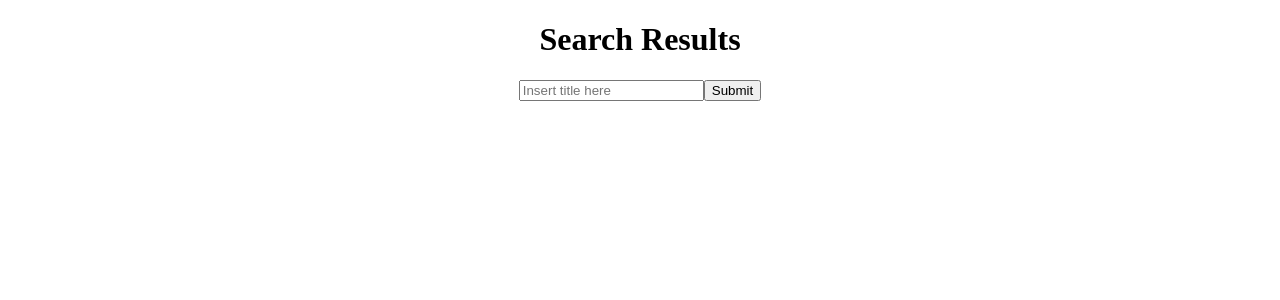
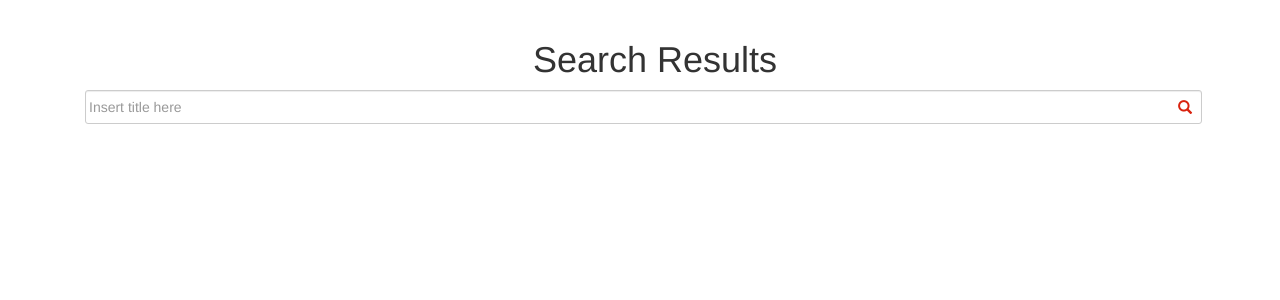
Before and after one commit to samoth33/web-movie-scraper, an Angular app in the folder web-movie-scraper/: page / in a window 1280 px wide. Shown: the top 300 px of the page. Built offline with nearby package versions, Linux system fonts and the light colour scheme.

Commit message:
funzione previsioni di ricerca + modifiche CSS

```diff
--- a/web-movie-scraper/src/app/search-page/search-page.component.css
+++ b/web-movie-scraper/src/app/search-page/search-page.component.css
@@ -1,37 +1,47 @@
-/*
-h1
-{
-    font-family: "Great Vibes", cursive;
-    font-size: 9git0px;
-    line-height: 100px;
-    font-weight: normal;
-    margin-bottom: 0px;
-    margin-top: 30px;
-    text-align: center;
-    text-shadow: 0 1px 1px #fff;
-    color: rgb(92, 10, 168);
+@import "http://fonts.googleapis.com/css?family=Roboto:300,400,500,700";
+@import "https://maxcdn.bootstrapcdn.com/bootstrap/3.3.7/css/bootstrap.min.css";
+
+#custom-search-input {
+    margin:0;
+    margin-top: 10px;
+    padding: 0;
 }
 
+#custom-search-input .search-query {
+    padding-right: 3px;
+    padding-right: 4px \9;
+    padding-left: 3px;
+    padding-left: 4px \9;
+    /* IE7-8 doesn't have border-radius, so don't indent the padding */
 
-input
-{
-    text-align: center;
-    border-radius: 4px;
-    width: 500px;
-    height: 50px;
-    text-decoration: none;
-    font: bold 12px Arial, Helvetica, sans-serif;
-    color: black;
-    border: solid 1px #0076a3;
+    margin-bottom: 0;
+    -webkit-border-radius: 3px;
+    -moz-border-radius: 3px;
+    border-radius: 3px;
 }
 
-*/
+#custom-search-input button {
+    border: 0;
+    background: none;
+    /** belows styles are working good */
+    padding: 2px 5px;
+    margin-top: 2px;
+    position: relative;
+    left: -28px;
+    /* IE7-8 doesn't have border-radius, so don't indent the padding */
+    margin-bottom: 0;
+    -webkit-border-radius: 3px;
+    -moz-border-radius: 3px;
+    border-radius: 3px;
+    color:#D9230F;
+}
 
-@import "http://fonts.googleapis.com/css?family=Roboto:300,400,500,700";
-
+.search-query:focus + button {
+    z-index: 3;
+}
 .container { margin-top: 20px; }
 .mb20 { margin-bottom: 20px; }
-.search-result .thumbnail { border-radius: 0 !important; }
+.search-result .thumbnail { border-radius: 0 !important; border:none !important; margin-bottom: 0px !important; margin-top: 2px !important; }
 .search-result:first-child { margin-top: 0 !important; }
 .search-result { margin-top: 20px; }
 .search-result .col-md-2 { border-right: 1px dotted #ccc; min-height: 140px; }
@@ -39,7 +49,7 @@ input
 .search-result ul li { font: 400 normal .85em "Roboto",Arial,Verdana,sans-serif;  line-height: 30px; }
 .search-result ul li i { padding-right: 5px; }
 .search-result .col-md-7 { position: relative; }
-.search-result h3 { font: 500 normal 1.375em "Roboto",Arial,Verdana,sans-serif; margin-top: 0 !important; margin-bottom: 10px !important; }
+.search-result h3 { font: 500 normal 1.375em "Roboto",Arial,Verdana,sans-serif; margin-top: 7px !important; margin-bottom: 10px !important; }
 .search-result h3 > a, .search-result i { color: #248dc1 !important; }
 .search-result p { font: normal normal 1.125em "Roboto",Arial,Verdana,sans-serif; }
 .search-result span.plus { position: absolute; right: 0; top: 126px; }
@@ -47,3 +57,10 @@ input
 .search-result span.plus a:hover { background-color: #414141; }
 .search-result span.plus a i { color: #fff !important; }
 .search-result span.border { display: block; width: 97%; margin: 0 15px; border-bottom: 1px dotted #ccc; }
+.col-sm-6 {  width: 100% !important; }
+.borderedrow
+{
+    text-align: center;
+    border: 3px solid grey;
+    margin-top: 15px;
+}
--- a/web-movie-scraper/src/app/search-page/search-page.component.html
+++ b/web-movie-scraper/src/app/search-page/search-page.component.html
@@ -1,12 +1,20 @@
 <div class="container">
     <h1>Search Results</h1>
-    <form>
-        <input class="form-control" type="search" [(ngModel)]="title" placeholder="Insert title here" [ngModelOptions]="{standalone: true}">
-        <input type="submit" class="btn btn-sm btn-primary" (click)="getResult()">
-    </form>
+    <div id="custom-search-input">
+        <div class="input-group col-md-12">
+            <input type="text" class="  search-query form-control"
+                [(ngModel)]="title" placeholder="Insert title here" [ngModelOptions]="{standalone: true}"
+                    (keydown) = "searchBar($event)" />
+            <span class="input-group-btn">
+                <button class="btn btn-danger" type="button" (click)="getResult()">
+                    <span class=" glyphicon glyphicon-search"></span>
+                </button>
+            </span>
+        </div>
+    </div>
     <h2 class="lead" *ngIf="listaFilm != 0"><strong class="text-danger">{{listaFilm.length}}</strong> results were found for the search for <strong class="text-danger">{{title}}</strong></h2>
-    <div class="row"  *ngFor="let film of listaFilm;">
-        <section class="col-xs-12 col-sm-6 col-md-12" align="left">
+    <div class="row borderedrow"  align="center" *ngFor="let film of listaFilm;">
+        <section class="col-xs-12 col-sm-6 col-md-12" align="center">
             <article class="search-result row">
                 <div class="col-xs-12 col-sm-12 col-md-3">
                     <a href="#" title="Lorem ipsum" class="thumbnail"><img src={{film.poster_path}} alt={{film.title}} /></a>
@@ -19,7 +27,6 @@
                 <div class="col-xs-12 col-sm-12 col-md-7 excerpet">
                     <h3><a href="#" title="">{{film.title}}</a></h3>
                     <p>{{film.overview}}</p>
-                    <span class="plus"><a href="#" title="Lorem ipsum"><i class="glyphicon glyphicon-plus"></i></a></span>
                 </div>
                 <span class="clearfix borda"></span>
             </article>
--- a/web-movie-scraper/src/app/search-page/search-page.component.ts
+++ b/web-movie-scraper/src/app/search-page/search-page.component.ts
@@ -11,6 +11,7 @@ export class SearchPageComponent implements OnInit {
   title: string;
   listaFilm : Array<any>=[];
   path : Array<string> = [];
+  lastKeypress : number  = 0;
 
   constructor(public searchService : SearchPageService)
   {
@@ -18,6 +19,14 @@ export class SearchPageComponent implements OnInit {
   }
 
   ngOnInit() {
+  }
+  public searchBar($event)
+  {
+    if($event.timeStamp - this.lastKeypress > 100)
+    {
+      this.getResult();
+    }
+    this.lastKeypress = $event.timeStamp;
   }
 
   public createURL() : string
```
